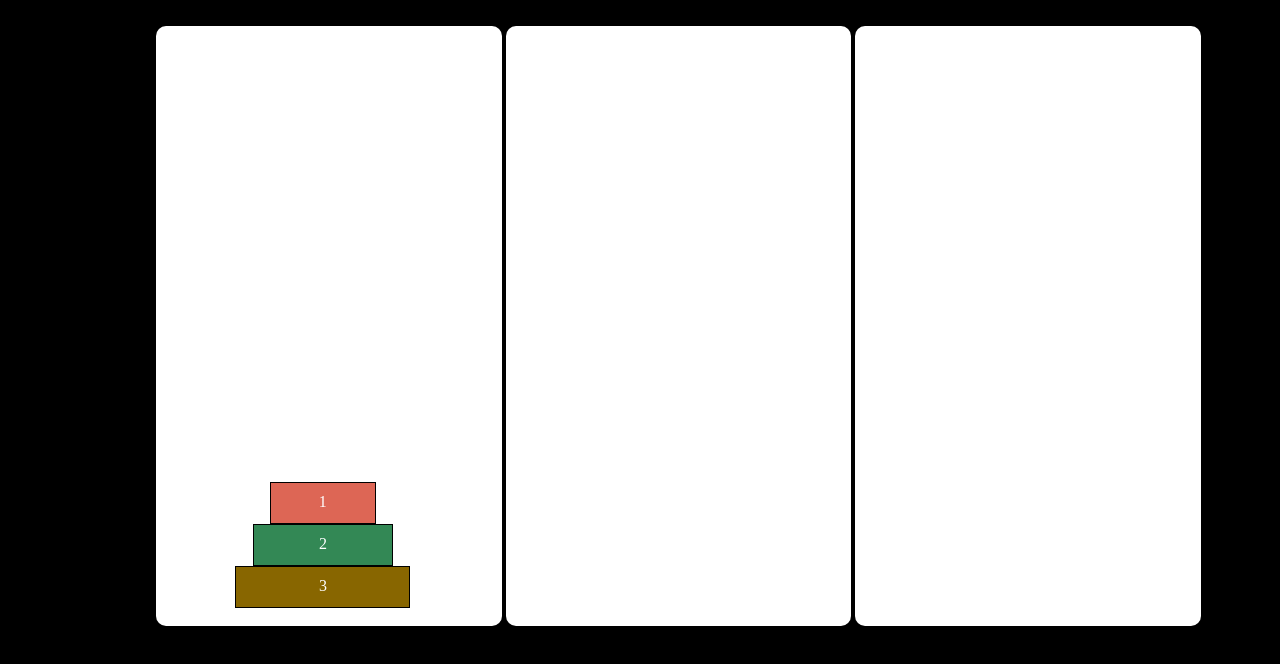
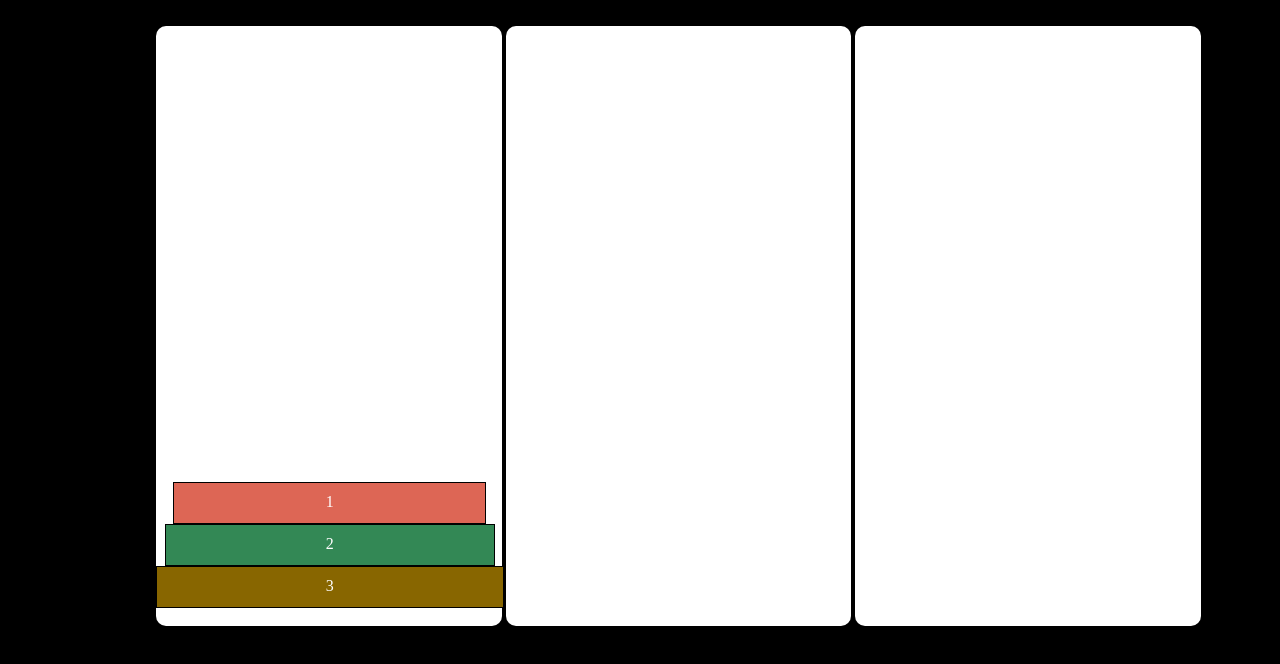
Before and after one commit to mcchung52/004.hanoi, a plain HTML site: page index.html in a window 1280 px wide. Both pictures are taken after a click on the button "Start!". Shown: the part 104-768 px from the top of the page. Drawn offline with nearby package versions, Linux system fonts and the light colour scheme.

Commit message:
fix disc width issues

```diff
--- a/main.js
+++ b/main.js
@@ -6,36 +6,29 @@ $(document).ready(function(){
 });
 
 function init() {
-	drawDiscs();
+	$('.discBag').empty();
+	var discNum = $('#discno').val();
+	if (discNum>0) {
+		$('#discno').prop('disabled',true);//lock input box
+		drawDiscs(discNum);
+	}
 	//wire up events - user clicks tower, select top disc
   $('.tower').click(towerClicked);
 }
 
-function drawDiscs() {
-	$('.discBag').empty();
-	$('.tower').css('padding-left',0);
-	$('.tower').css('padding-right',0);
-
-	$('#discno').prop('disabled',true);//lock input box
-	var n = $('#discno').val();
-
-  if (n>7) {
-  	$('.tower').css('padding-left',(n-7)*10+'px');//set min width of tower higher
-  	$('.tower').css('padding-right',(n-7)*10+'px');
-  }
-
-	var minsize = 30 - 5*(n>7?n-7:0); //30%
-	var startOffset = 33 + 5*(n>7?n-7:0);
+function drawDiscs(n) {
+	var i=100;
 	while (n>0) {
-		var disc = $('<div>');
+  	var disc = $('<div>');
 		disc.addClass('disc');
 		disc.attr('id',n);
-		disc.css('margin-left',(startOffset - 5*(n-1))+'%'); //depending on disc #, size changes
-		disc.css('width',(minsize + 10*(n-1))+'%');
 		disc.css('background-color','#'+Math.floor(Math.random()*16*16*16).toString(16));
 		disc.text(n);
+		disc.css('width', i+'%');
+		disc.css('margin-left', (100-i)/2+'%');
 		$('#left').find('.discBag').prepend(disc); //tower->discBag->disc
 		n--;
+		i-=5;
 	}
 }
 
--- a/style.css
+++ b/style.css
@@ -13,15 +13,11 @@ body {
   }
 .tower {
   border-radius: 10px;
-  /*border: 1px solid #000;*/
-  /* margin: 10px; */
-  /*width: 30%;*/
   min-width: 30%;
   min-height: 70vh;
   padding-top: 20px;
   padding-bottom: 20px;
   display: inline-block;
-  vertical-align: middle;
   position:relative;
   background-color: white;
 
@@ -30,9 +26,7 @@ body {
 	border: 5px solid #0F0;
 }
 .disc {
-  /* margin-left: 30%; */
   height: 30px;
-  /*width: 60px;*/
   border: 1px solid #000;
   padding-top: 10px;
   text-align: center;
```
